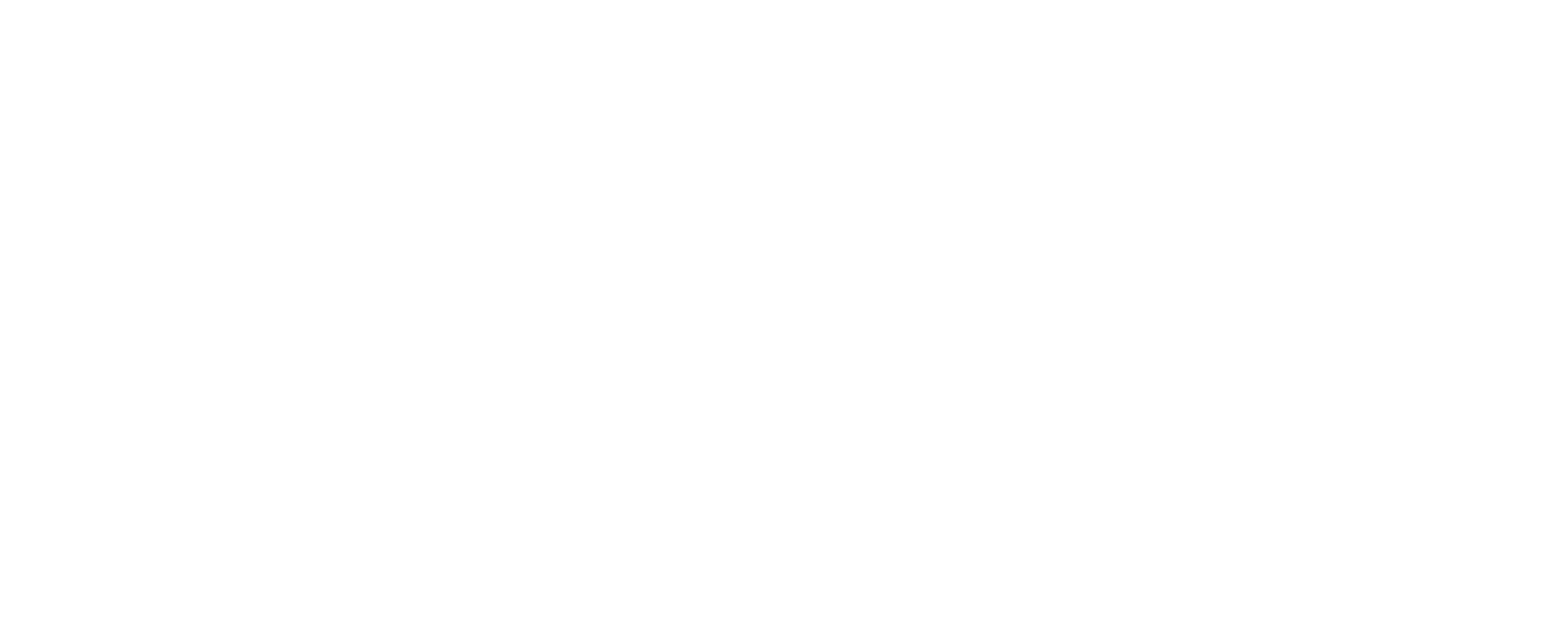
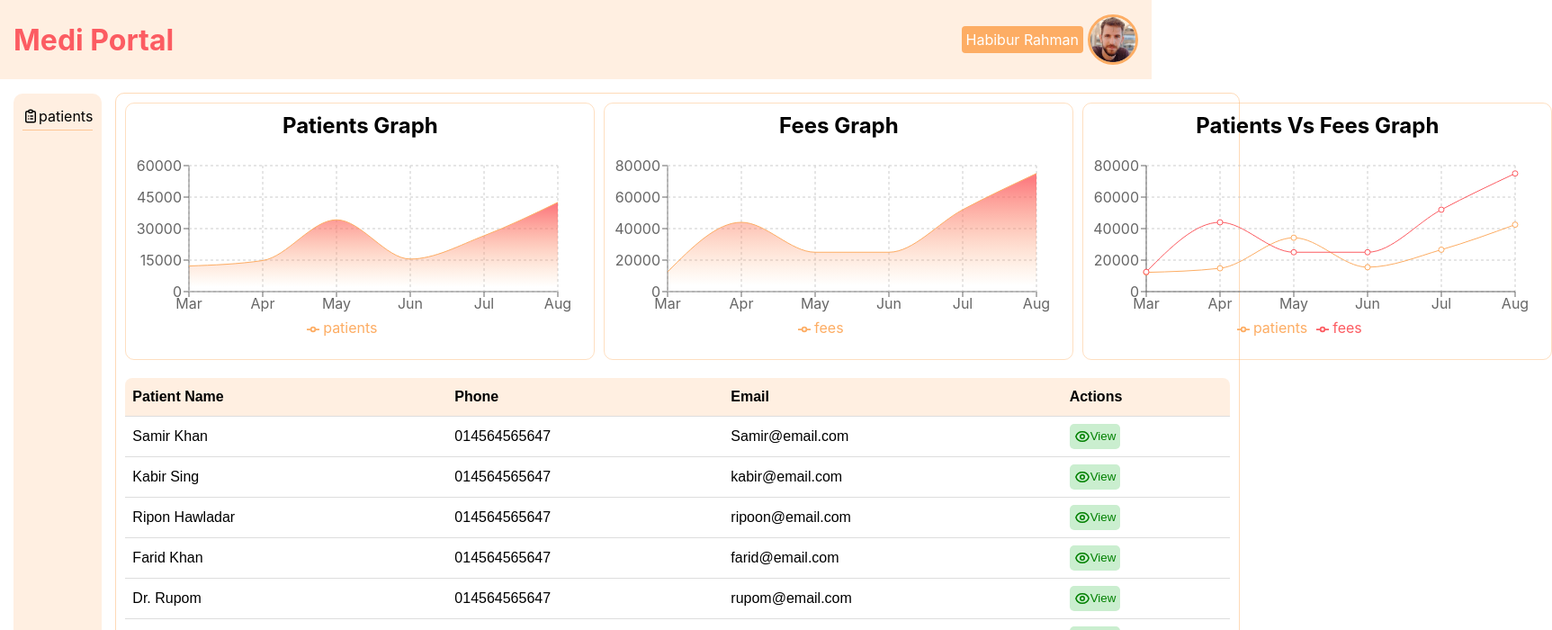
Before and after one commit to habib-sc/medi-portal, a React (Create React App) app: page /dashboard/doctor in a window 1280 px wide. Before the commit this address had no page. Shown: the top 700 px of the page at 90% size, 1725 px wide, since content can reach past the window. Built offline with nearby package versions, Linux system fonts and the light colour scheme.

Commit message:
Added doctor area

```diff
--- a/src/App.js
+++ b/src/App.js
@@ -4,6 +4,7 @@
 import AddPatient from './components/Pages/Dashboard/AddPatient/AddPatient';
 import Doctors from './components/Pages/Dashboard/Doctors/Doctors';
 import Patients from './components/Pages/Dashboard/Patients/Patients';
+import Doctor from './components/Pages/Doctor/Doctor';
 import Login from './components/Pages/Login/Login';
 import Staff from './components/Pages/Staff/Staff';
 
@@ -18,6 +19,13 @@
           <Route path='/dashboard/admin/doctors' element={<Doctors></Doctors>}></Route>
         </Route>
 
+
+        <Route path='/dashboard/doctor' element={<Doctor></Doctor>}>
+          <Route index element={<Patients></Patients>}></Route>
+          <Route path='/dashboard/doctor/patients' element={<Patients></Patients>}></Route>
+        </Route>
+
+
         <Route path='/dashboard/staff' element={<Staff></Staff>}>
           <Route index element={<Patients></Patients>}></Route>
           <Route path='/dashboard/staff/patients' element={<Patients></Patients>}></Route>
--- a/src/components/Pages/Dashboard/Chart/Chart.js
+++ b/src/components/Pages/Dashboard/Chart/Chart.js
@@ -11,7 +11,6 @@
         .then(data => setChartData(data));
     } , []);
 
-    console.log(chartData);
 
     return (
         <div className='charts'>
--- a/src/components/Pages/Dashboard/Dashboard.js
+++ b/src/components/Pages/Dashboard/Dashboard.js
@@ -54,9 +54,14 @@
                     </>}
 
                     {/* Doctor route item  */}
-                    { pathname === '/doctor' &&
+                    { pathname.includes('/dashboard/doctor') &&
                     <>
-                        <li><a href="#">patients</a></li>
+                        <li className='list-item'>
+                            <svg xmlns="http://www.w3.org/2000/svg" className="edit-icon" fill="none" viewBox="0 0 24 24" stroke="currentColor" strokeWidth={2}>
+                                <path strokeLinecap="round" strokeLinejoin="round" d="M9 5H7a2 2 0 00-2 2v12a2 2 0 002 2h10a2 2 0 002-2V7a2 2 0 00-2-2h-2M9 5a2 2 0 002 2h2a2 2 0 002-2M9 5a2 2 0 012-2h2a2 2 0 012 2m-3 7h3m-3 4h3m-6-4h.01M9 16h.01" />
+                            </svg>
+                            <Link to='/dashboard/doctor/patients'>patients</Link>
+                        </li>
                     </>}
 
                     {/* Staff route item  */}
--- a/src/components/Pages/Dashboard/Patients/Patients.js
+++ b/src/components/Pages/Dashboard/Patients/Patients.js
@@ -1,4 +1,5 @@
 import React, { useEffect, useState } from 'react';
+import Chart from '../Chart/Chart';
 
 const Patients = () => {
     const [patients, setPatients] = useState();
@@ -11,6 +12,7 @@
     }, []);
     return (
         <div>
+            <Chart></Chart>
             <table id="table">
                 <thead>
                     <tr>
@@ -30,19 +32,12 @@
                             <td>{patient.email}</td>
                             <td className='actions-container'>
                                 <button className='edit-btn'>
-                                    <svg xmlns="http://www.w3.org/2000/svg" className="edit-icon" fill="none" viewBox="0 0 24 24" stroke="currentColor" strokeWidth="2">
-                                    <path strokeLinecap="round" strokeLinejoin="round" d="M11 5H6a2 2 0 00-2 2v11a2 2 0 002 2h11a2 2 0 002-2v-5m-1.414-9.414a2 2 0 112.828 2.828L11.828 15H9v-2.828l8.586-8.586z" />
+                                    <svg xmlns="http://www.w3.org/2000/svg" class="edit-icon" fill="none" viewBox="0 0 24 24" stroke="currentColor" strokeWidth="2">
+                                        <path strokeLinecap="round" strokeLinejoin="round" d="M15 12a3 3 0 11-6 0 3 3 0 016 0z" />
+                                        <path strokeLinecap="round" strokeLinejoin="round" d="M2.458 12C3.732 7.943 7.523 5 12 5c4.478 0 8.268 2.943 9.542 7-1.274 4.057-5.064 7-9.542 7-4.477 0-8.268-2.943-9.542-7z" />
                                     </svg>
                                     <div>
-                                        Edit
-                                    </div>
-                                </button>
-                                <button className='delete-btn'>
-                                    <svg xmlns="http://www.w3.org/2000/svg" className="delete-icon" fill="none" viewBox="0 0 24 24" stroke="currentColor" strokeWidth="2">
-                                    <path strokeLinecap="round" strokeLinejoin="round" d="M19 7l-.867 12.142A2 2 0 0116.138 21H7.862a2 2 0 01-1.995-1.858L5 7m5 4v6m4-6v6m1-10V4a1 1 0 00-1-1h-4a1 1 0 00-1 1v3M4 7h16" />
-                                    </svg>
-                                    <div>
-                                        Delete
+                                        View
                                     </div>
                                 </button>
                             </td>
--- a/src/components/Pages/Doctor/Doctor.js
+++ b/src/components/Pages/Doctor/Doctor.js
@@ -1,9 +1,12 @@
 import React from 'react';
+import Header from '../../Shared/Header/Header';
+import Dashboard from '../Dashboard/Dashboard';
 
 const Doctor = () => {
     return (
         <div>
-            Doctor
+            <Header></Header>
+            <Dashboard></Dashboard>
         </div>
     );
 };
```
